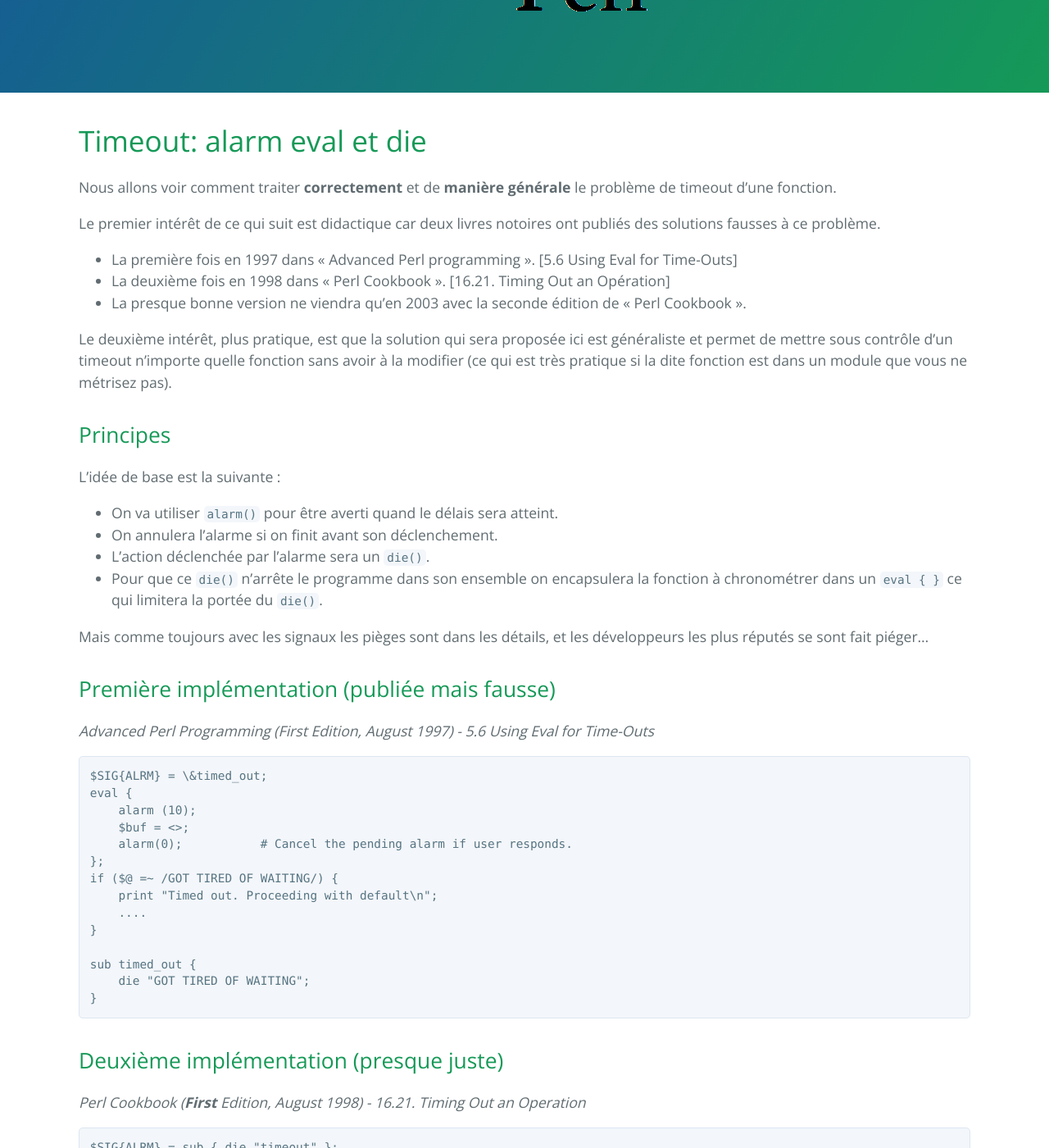
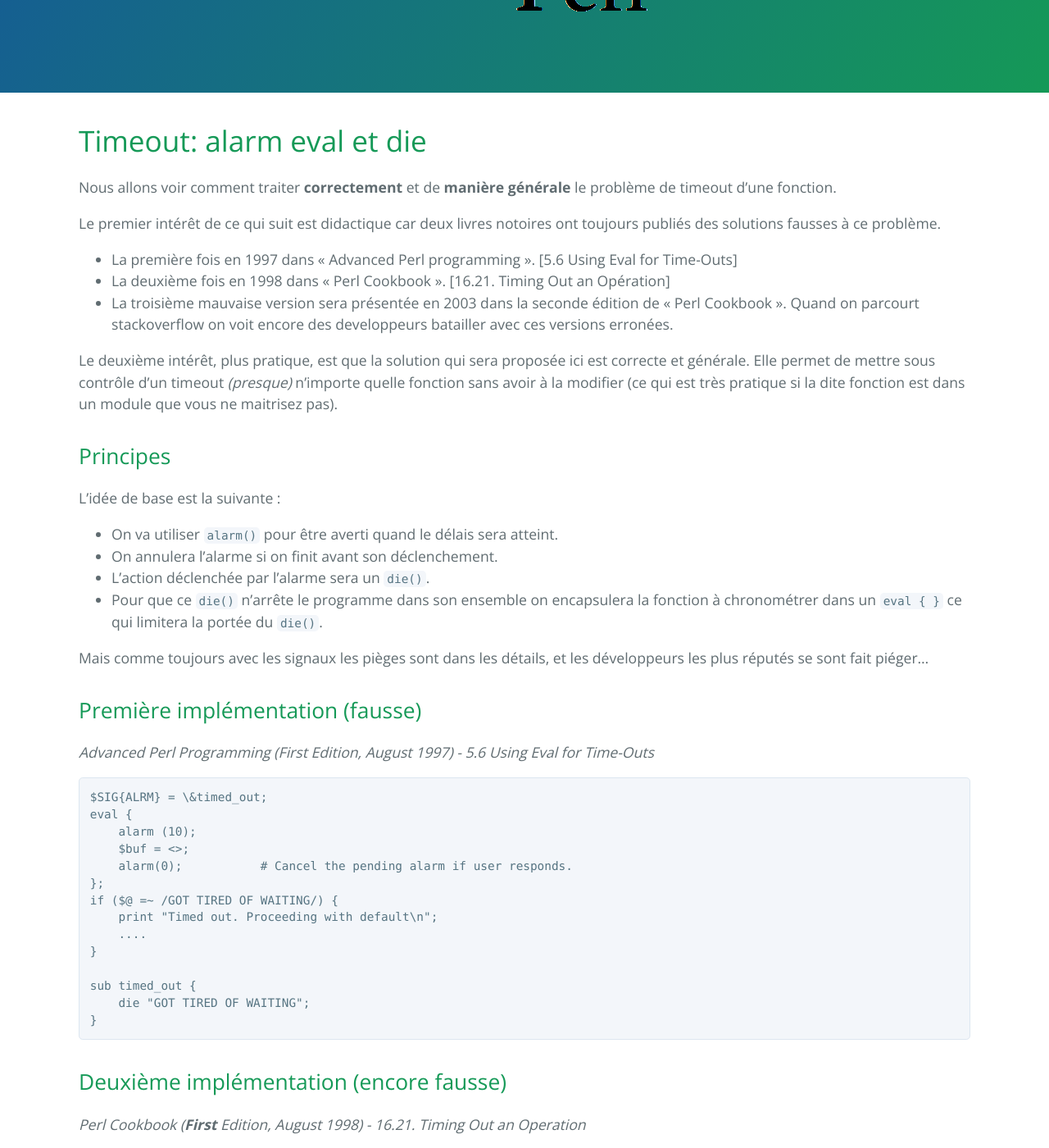
Before and after one commit to deePerl/deeperl.github.io, a Jekyll site: the page built from fr/timeout_alarm_eval.md, in a window 1280 px wide and 1400 px high, scrolled down 328 px. Shown: the whole window at 82% size. Built offline with Jekyll 4.4.1, drawn with Linux system fonts in a browser that asks for light colours; our own code applies the rules of GitHub Pages for plain Markdown files; some of the changed text lies outside the part shown.

Commit message:
Update timeout_alarm_eval.md

````diff
--- a/fr/timeout_alarm_eval.md
+++ b/fr/timeout_alarm_eval.md
@@ -1,12 +1,13 @@
 # Timeout: alarm eval et die
 Nous allons voir comment traiter **correctement** et de **manière générale** le problème de timeout d’une fonction.
 
-Le premier intérêt de ce qui suit est didactique car deux livres notoires ont publiés des solutions fausses à ce problème.
--	La première fois en 1997 dans « Advanced Perl programming ». [5.6 Using Eval for Time-Outs]
--	La deuxième fois en 1998 dans « Perl Cookbook ». [16.21. Timing Out an Opération]
-- La presque bonne version ne viendra qu’en 2003 avec la seconde édition de « Perl Cookbook ».
+Le premier intérêt de ce qui suit est didactique car deux livres notoires ont toujours publiés des solutions fausses à ce problème.
+- La première fois en 1997 dans « Advanced Perl programming ». [5.6 Using Eval for Time-Outs]
+- La deuxième fois en 1998 dans « Perl Cookbook ». [16.21. Timing Out an Opération]
+- La troisième mauvaise version sera présentée en 2003 dans la seconde édition de « Perl Cookbook ».
+Quand on parcourt stackoverflow on voit encore des developpeurs batailler avec ces versions erronées.
 
-Le deuxième intérêt, plus pratique, est que la solution qui sera proposée ici est généraliste et permet de mettre sous contrôle d’un timeout n’importe quelle fonction sans avoir à la modifier (ce qui est très pratique si la dite fonction est dans un module que vous ne métrisez pas).
+Le deuxième intérêt, plus pratique, est que la solution qui sera proposée ici est correcte et générale. Elle permet de mettre sous contrôle d’un timeout _(presque)_ n’importe quelle fonction sans avoir à la modifier (ce qui est très pratique si la dite fonction est dans un module que vous ne maitrisez pas).
 
 ## Principes
 L’idée de base est la suivante :
@@ -17,7 +18,7 @@ L’idée de base est la suivante :
 
 Mais comme toujours avec les signaux les pièges sont dans les détails, et les développeurs les plus réputés se sont fait piéger...
 
-## Première implémentation (publiée mais fausse)
+## Première implémentation (fausse)
 
 _Advanced Perl Programming (First Edition, August 1997) - 5.6 Using Eval for Time-Outs_
 
@@ -38,7 +39,7 @@ sub timed_out {
 }
 ```
 
-## Deuxième implémentation (presque juste)
+## Deuxième implémentation (encore fausse)
 
 _Perl Cookbook (**First** Edition, August 1998) - 16.21. Timing Out an Operation_
 
````
Also changed, not shown: other parts of fr/timeout_alarm_eval.md (+2 -2 lines).
